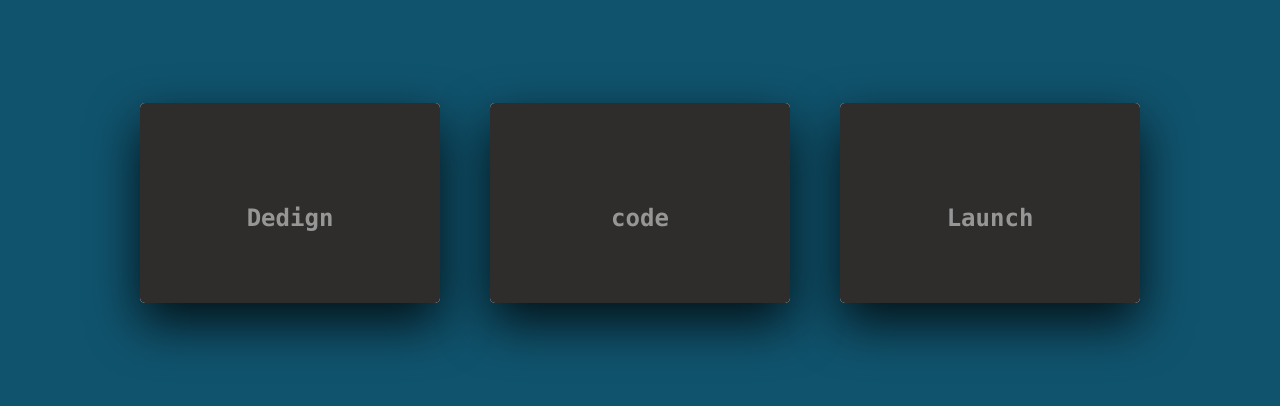
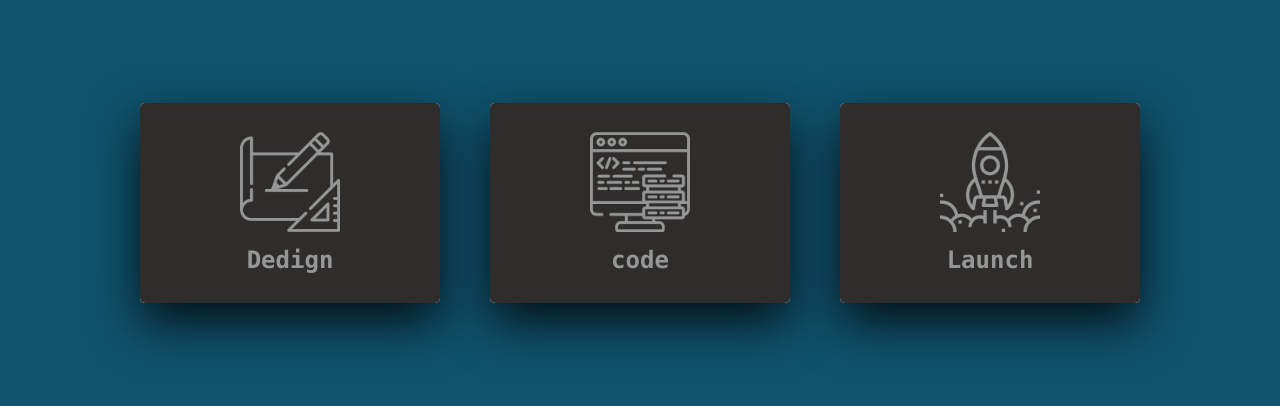
Before and after one commit to Lcourse/card-animation, a plain HTML site: page index.html in a window 1280 px wide. Shown: the part 197-603 px from the top of the page. Drawn offline with Linux system fonts and the light colour scheme.

Commit message:
Update index.html
reorganizando as imagens do seu devido diretório.

```diff
--- a/index.html
+++ b/index.html
@@ -12,7 +12,7 @@
       <div class="card">
         <div class="face face1">
           <div class="content">
-            <img src="1.png" alt="" />
+            <img src="imagens/1.png" alt="" />
             <h3>Dedign</h3>
           </div>
         </div>
@@ -31,7 +31,7 @@
       <div class="card">
         <div class="face face1">
           <div class="content">
-            <img src="2.png" alt="" />
+            <img src="imagens/2.png" alt="" />
             <h3>code</h3>
           </div>
         </div>
@@ -50,7 +50,7 @@
       <div class="card">
         <div class="face face1">
           <div class="content">
-            <img src="1.png" alt="" />
+            <img src="imagens/3.png" alt="" />
             <h3>Launch</h3>
           </div>
         </div>
```
